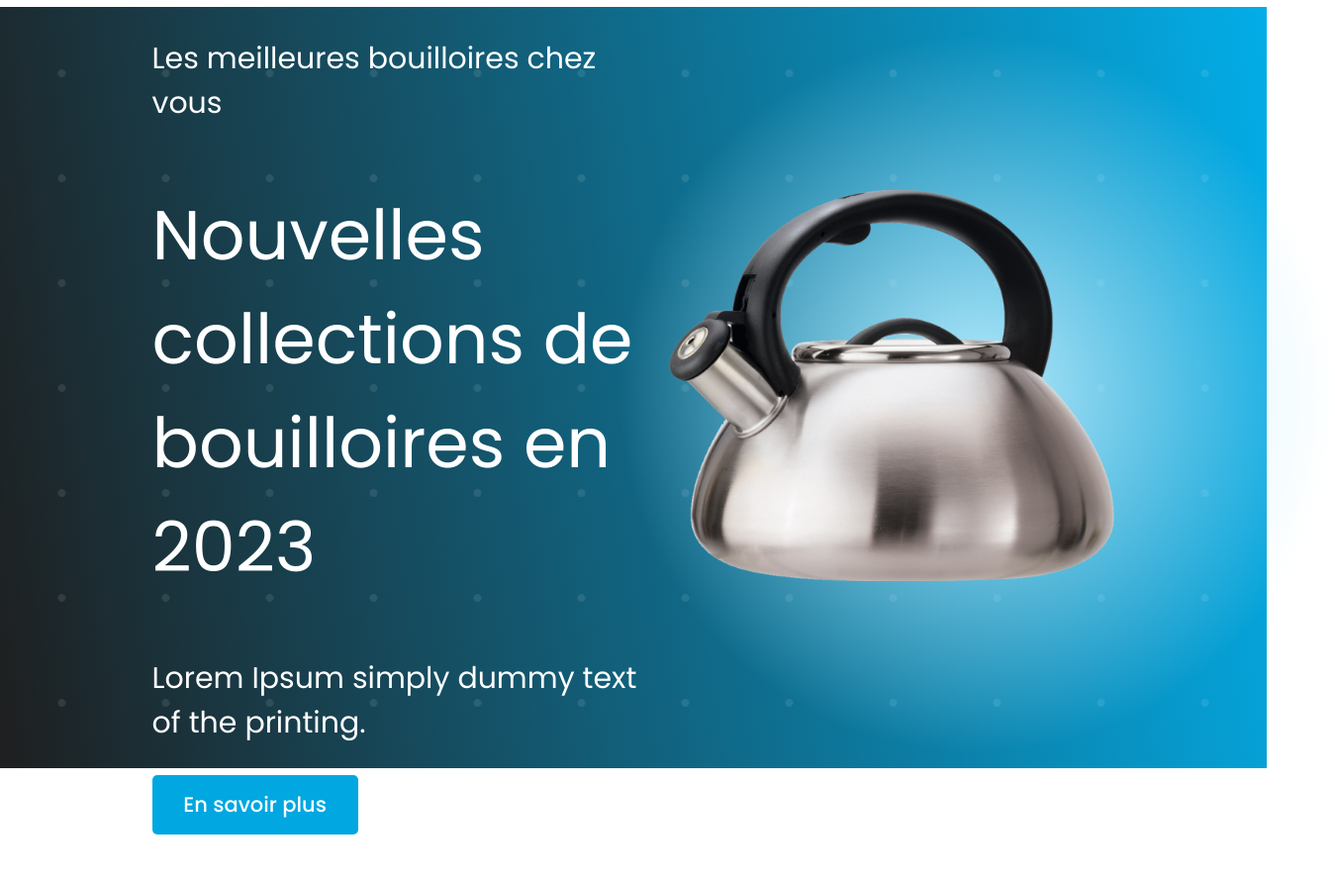
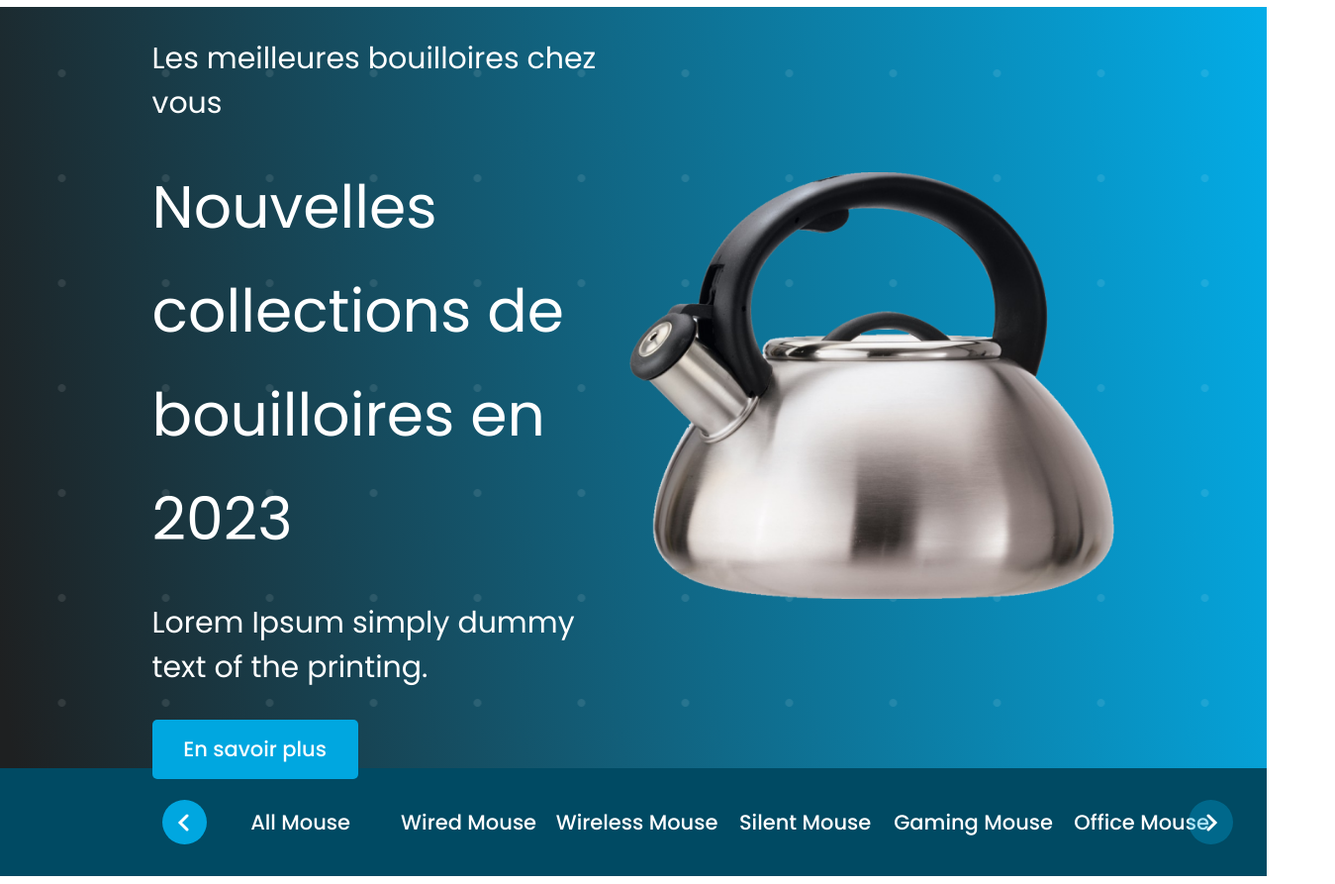
Before and after one commit to clavigo/Top-Bouilloire, a plain HTML site: page src/index.html in a window 1280 px wide. Shown: the part 74-967 px from the top of the page at 99% size, 1349 px wide, since content can reach past the window. Before the commit the page ends 917 px from the top, so only its background shows below. Drawn offline with Linux system fonts and the light colour scheme.

Commit message:
Add recomendation button section

```diff
--- a/src/css/styles.css
+++ b/src/css/styles.css
@@ -190,6 +190,10 @@ ul {
     flex-wrap: nowrap;
 }
 
+.top-announcement-text {
+    width: auto;
+}
+
 .top-announcement-text p{
     color: white;
     font-size: 30px;
@@ -198,8 +202,9 @@ ul {
 
 .top-announcement-text h1 {
     color: white;
-    font-size: 70px;
+    font-size: 60px;
     line-height: 105px;
+    margin: 0;
 }
 
 .top-announcement-text button {
@@ -213,20 +218,86 @@ ul {
     line-height: 31.5px;
 }
 
+.separator {
+    width: 80px;
+}
+
 .top-announcement-image{
     z-index: 1;
 }
 
-.image-background{
+.top-announcement-image-background{
     position: absolute;
     width: 722px;
     height: 722px;
-    margin-left: 37%;
+    margin-left: 39%;
     margin-top: 30px;
     z-index: 0;
     background: radial-gradient(circle, rgba(182, 236, 255, 1) 0%, rgba(255, 0, 0, 0) 71%);
+}
 
+.recomendation-buttons-section {
+    height: 109px;
+    background-color: rgba(0, 74, 99, 1);
+}
 
+.recomendation-buttons-block {
+    display: flex;
+    height: 100%;
+}
+
+.recomendation-buttons {
+    display: flex;
+    justify-content: space-between;
+    width: 100%;
+    height: 100%;
+}
+
+.recomendation-buttons a {
+    display: flex;
+    justify-content: center;
+    align-items: center;
+    min-width: 170px;
+    max-width: 500px;
+    height: 100%;
+    text-decoration: none;
+    font-size: 21px;
+    color: white;
+}
+
+.recomendation-buttons-scroll {
+    margin: auto;
+}
+
+.recomendation-buttons-scroll div {
+    display: flex;
+}
+
+.scroll-btn {
+    display: flex;
+    justify-content: center;
+    align-items: center;
+    width: 45px;
+    height: 45px;
+    border-radius: 50%;
+    border: none;
+    margin: 10px;
+}
+
+.scroll-btn-forward svg  {
+    margin-left: -2px;
+}
+
+.scroll-btn-backward svg{
+    margin-left: 2px;
+}
+
+.rec-but-scroll-1 {
+    background: rgba(0, 167, 224, 1);
+}
+
+.rec-but-scroll-2{
+    background-color: rgba(0, 167, 224, 0.32);
 }
 
 /* independent */
--- a/src/index.html
+++ b/src/index.html
@@ -69,11 +69,48 @@
                     <div class="poppins-medium">En savoir plus</div>
                 </button>
             </div>
+            <div class="separator"></div>
             <div class="top-announcement-image margin-x-auto">
-                <img src="/Top-Bouilloire/src/images/pngegg (12) 2 1.png" width="450px" alt="image of kettle">
+                <img src="/Top-Bouilloire/src/images/pngegg (12) 2 1.png" width="490px" alt="image of kettle">
             </div>
-            <div class="image-background">
-
+            <!-- <div class="top-announcement-image-background"></div> -->
+        </section>
+        <section class="recomendation-buttons-section poppins-medium">
+            <div class="recomendation-buttons-block padding-x-13">
+                <div class="recomendation-buttons-scroll">
+                    <button class="scroll-btn scroll-btn-forward rec-but-scroll-1">
+                        <svg width="12" height="18" viewBox="0 0 12 18" fill="none" xmlns="http://www.w3.org/2000/svg">
+                            <path d="M10 2L3 9L10 16" stroke="white" stroke-width="3" stroke-linecap="round"/>
+                        </svg>
+                    </button>
+                </div>
+                <div class="recomendation-buttons">
+                    <a href="" class="margin-x-auto">
+                        <p>All Mouse</p>
+                    </a>
+                    <a href="">
+                        <p>Wired Mouse</p>
+                    </a>
+                    <a href="">
+                        <p>Wireless Mouse</p>
+                    </a>
+                    <a href="">
+                        <p>Silent Mouse</p>
+                    </a>
+                    <a href="">
+                        <p>Gaming Mouse</p>
+                    </a>
+                    <a href="">
+                        <p>Office Mouse</p>
+                    </a>
+                </div>
+                <div class="recomendation-buttons-scroll">
+                    <button class="scroll-btn scroll-btn-backward rec-but-scroll-2">
+                        <svg width="12" height="18" viewBox="0 0 12 18" fill="none" xmlns="http://www.w3.org/2000/svg">
+                            <path d="M2 16L9 9L2 2" stroke="white" stroke-width="3" stroke-linecap="round"/>
+                        </svg>
+                    </button>
+                </div>
             </div>
         </section>
     </main>
```
